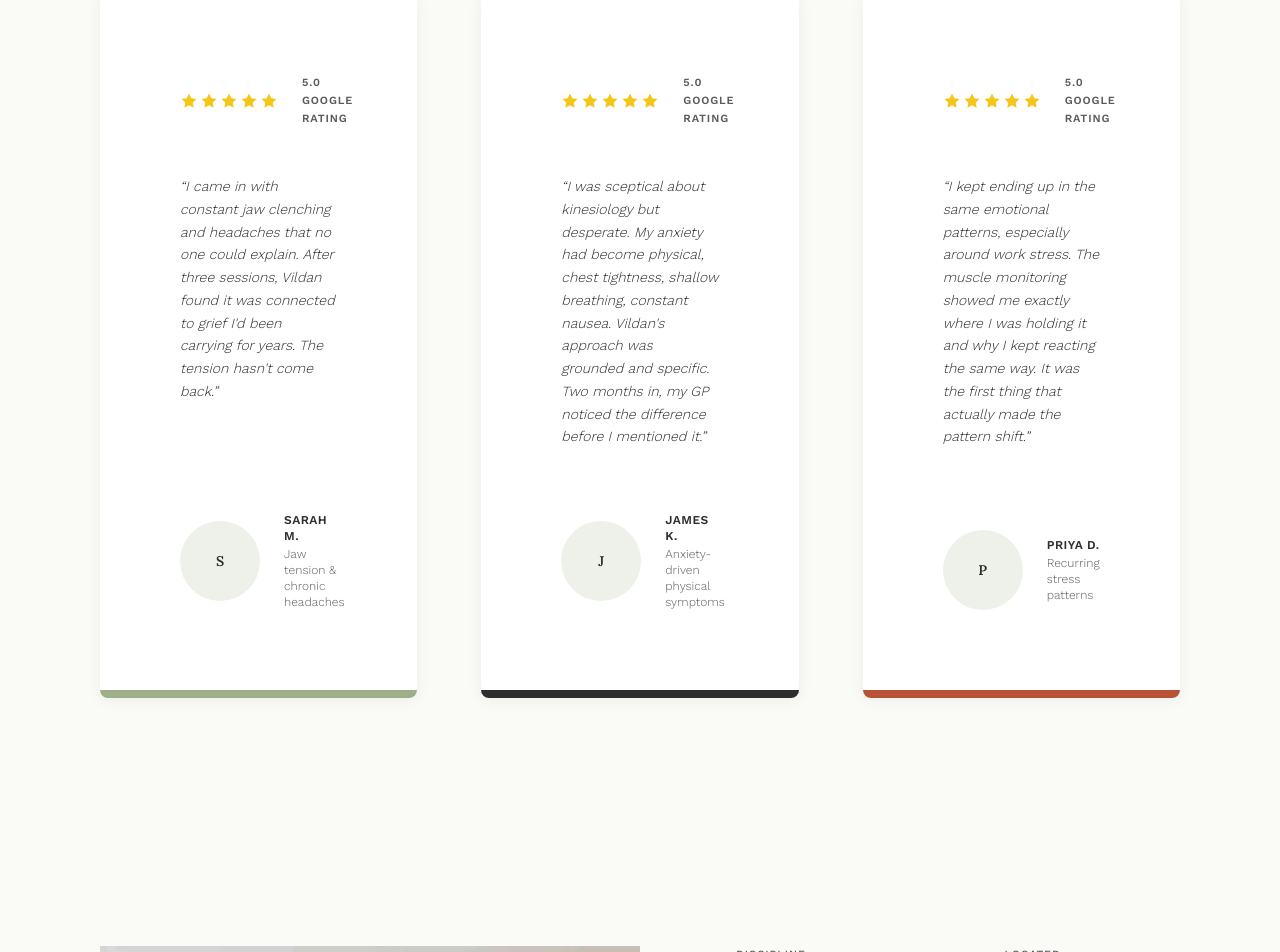
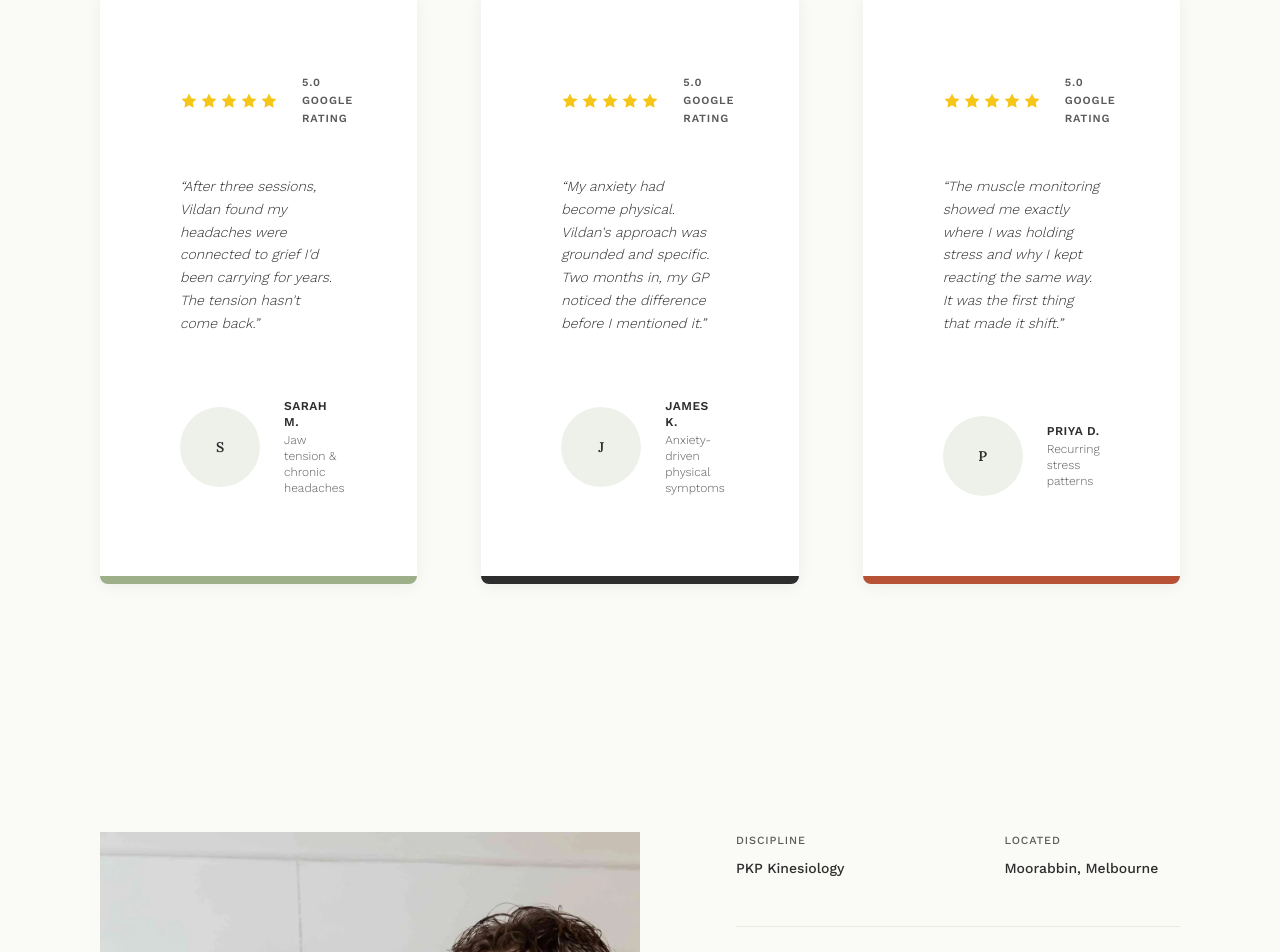
Before and after one commit to marinovicluke-byte/vildans-website, a Next.js app: page /vildans-website/ in a window 1280 px wide. Shown: the part 3724-4676 px from the top of the page. Built offline with nearby package versions, Linux system fonts and the light colour scheme.

Commit message:
Shorten testimonial quotes to reduce card height

```diff
--- a/src/components/home/Testimonials.tsx
+++ b/src/components/home/Testimonials.tsx
@@ -5,7 +5,7 @@ import { Reveal } from "@/components/ui/Reveal";
 const testimonials = [
   {
     quote:
-      "I came in with constant jaw clenching and headaches that no one could explain. After three sessions, Vildan found it was connected to grief I'd been carrying for years. The tension hasn't come back.",
+      "After three sessions, Vildan found my headaches were connected to grief I'd been carrying for years. The tension hasn't come back.",
     name: "Sarah M.",
     role: "Jaw tension & chronic headaches",
     rating: "5.0",
@@ -13,7 +13,7 @@ const testimonials = [
   },
   {
     quote:
-      "I was sceptical about kinesiology but desperate. My anxiety had become physical, chest tightness, shallow breathing, constant nausea. Vildan's approach was grounded and specific. Two months in, my GP noticed the difference before I mentioned it.",
+      "My anxiety had become physical. Vildan's approach was grounded and specific. Two months in, my GP noticed the difference before I mentioned it.",
     name: "James K.",
     role: "Anxiety-driven physical symptoms",
     rating: "5.0",
@@ -21,7 +21,7 @@ const testimonials = [
   },
   {
     quote:
-      "I kept ending up in the same emotional patterns, especially around work stress. The muscle monitoring showed me exactly where I was holding it and why I kept reacting the same way. It was the first thing that actually made the pattern shift.",
+      "The muscle monitoring showed me exactly where I was holding stress and why I kept reacting the same way. It was the first thing that made it shift.",
     name: "Priya D.",
     role: "Recurring stress patterns",
     rating: "5.0",
```
